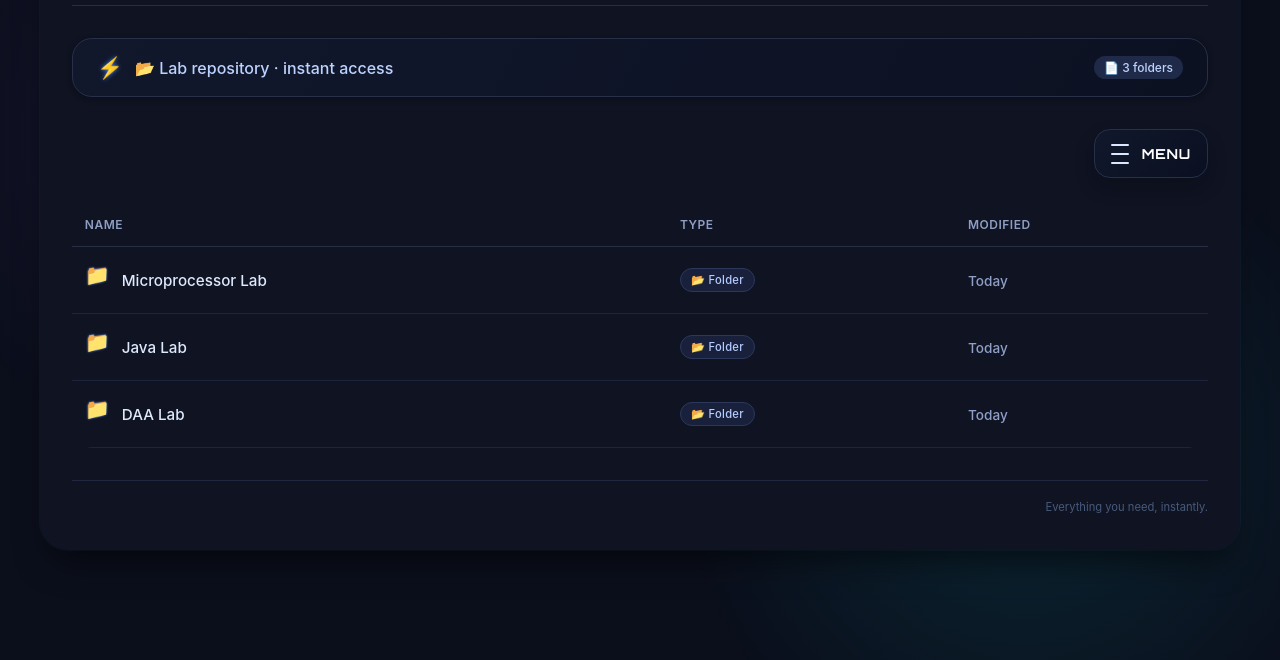
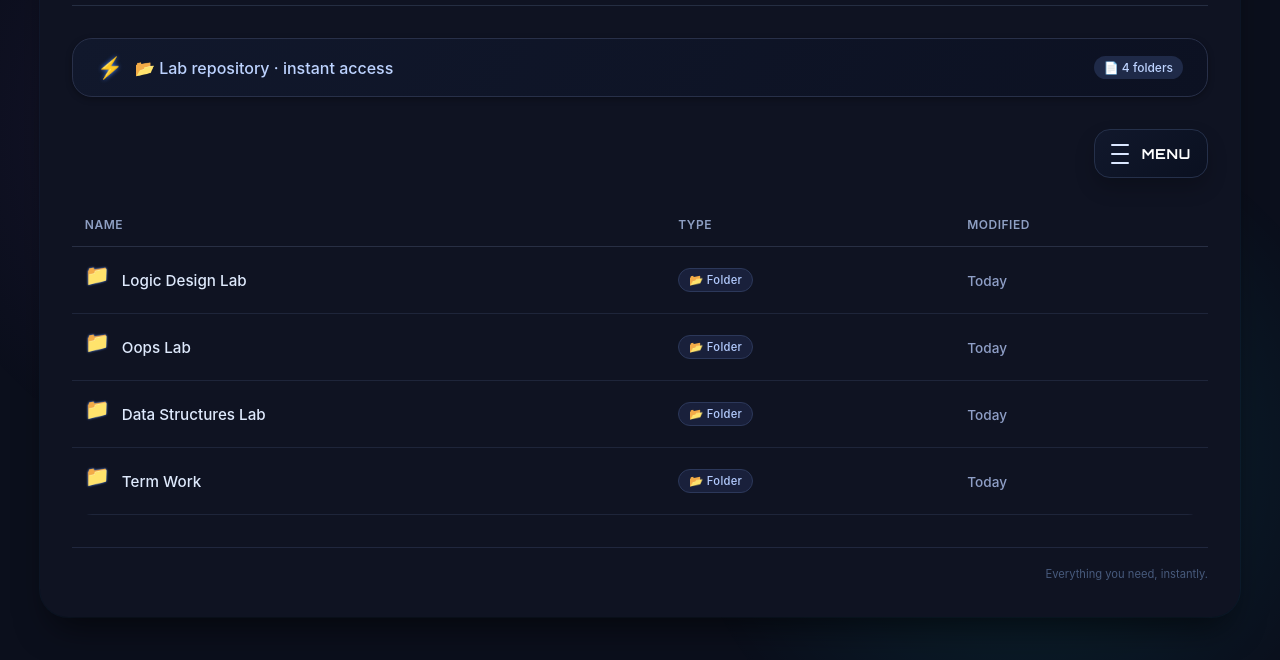
Before and after one commit to Aditya-xcity/pyq-portal, a plain HTML site: page website/labManuals/SEM3/SEM3.html in a window 1280 px wide. Shown: the part 104-764 px from the top of the page. Drawn offline with Linux system fonts and the light colour scheme; files that its build step writes are made by us from their sources.

Commit message:
changed the sem 3 links

```diff
--- a/website/labManuals/SEM3/SEM3.html
+++ b/website/labManuals/SEM3/SEM3.html
@@ -463,31 +463,44 @@
   // ----- DARK THEME DEEPSEEK DRIVE with search & folder links -----
   // Original folder data (exactly same links + enriched metadata)
   const foldersData = [
+
     {
-      name: "Microprocessor Lab",
+      name: "Logic Design Lab",
       type: "Folder",
       modified: "Today",
-      link: "https://drive.google.com/drive/folders/1CInCGKkQa9M-7wMOeKXarnfoqlHqR52x",
+      link: "https://drive.google.com/drive/folders/1f3Iea7bbOI2OgW1q6rGZ49sSPsedj-Pu?usp=drive_link",
       icon: "📁",
-      description: "8085, 8086 architectures"
+      description: "Digital logic design principles"
     },
+
     {
-      name: "Java Lab",
+      name: "Oops Lab",
       type: "Folder",
       modified: "Today",
-      link: "https://drive.google.com/drive/folders/148v7mEoyI4au3inyljSoNBcXMy5yduxO",
+      link: "https://drive.google.com/drive/folders/1VnVtiERK0Z73-zNH07BoIzlhjR0EUsIc?usp=drive_link",
       icon: "📁",
-      description: "OOP, multithreading, collections"
+      description: "Object-oriented programming concepts"
     },
+
     {
-      name: "DAA Lab",
+      name: "Data Structures Lab",
       type: "Folder",
       modified: "Today",
-      link: "https://drive.google.com/drive/folders/1nwurabGNYJ6XQ6TdwUiitTgBEzwY5i_F",
+      link: "https://drive.google.com/drive/folders/1u89e_C-e2OOdv0ljWJf0oTrwR1gHbE_0?usp=drive_link",
       icon: "📁",
-      description: "algorithms & complexity"
+      description: "Fundamental data structures and algorithms"
+    },
+
+
+    {
+      name: "Term Work",
+      type: "Folder",
+      modified: "Today",
+      link: "https://drive.google.com/file/d/1AVyExil14AT1ydaJvPlo7TcD4eHHNnGO/view?usp=drive_link",
+      icon: "📁",
+      description: "Term work assignments"
     }
-  ];
+];
 
   // additional optional: adding AI vibe? just pure dark style + functional.
   const tableBody = document.getElementById('tableBody');
```
